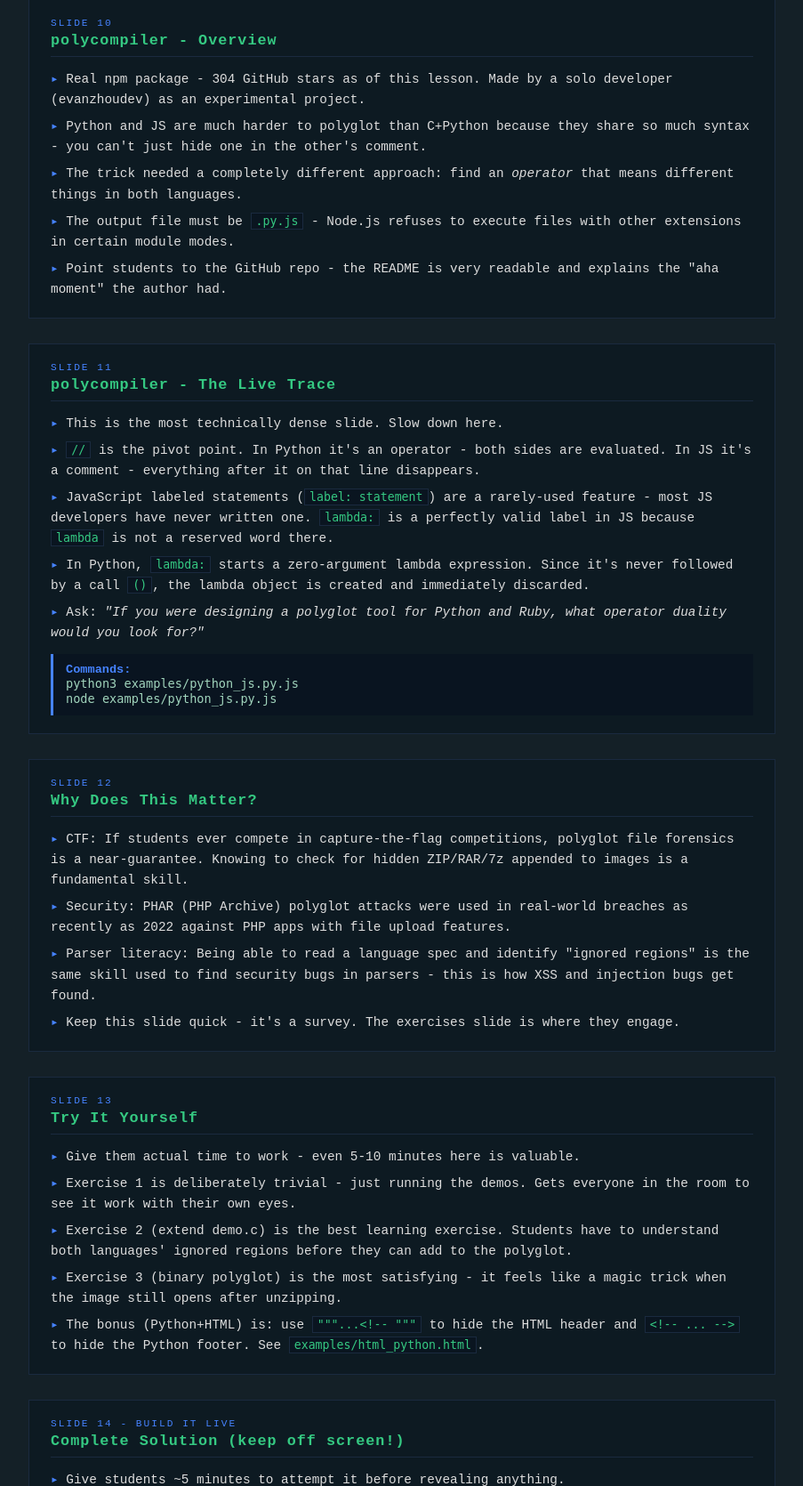
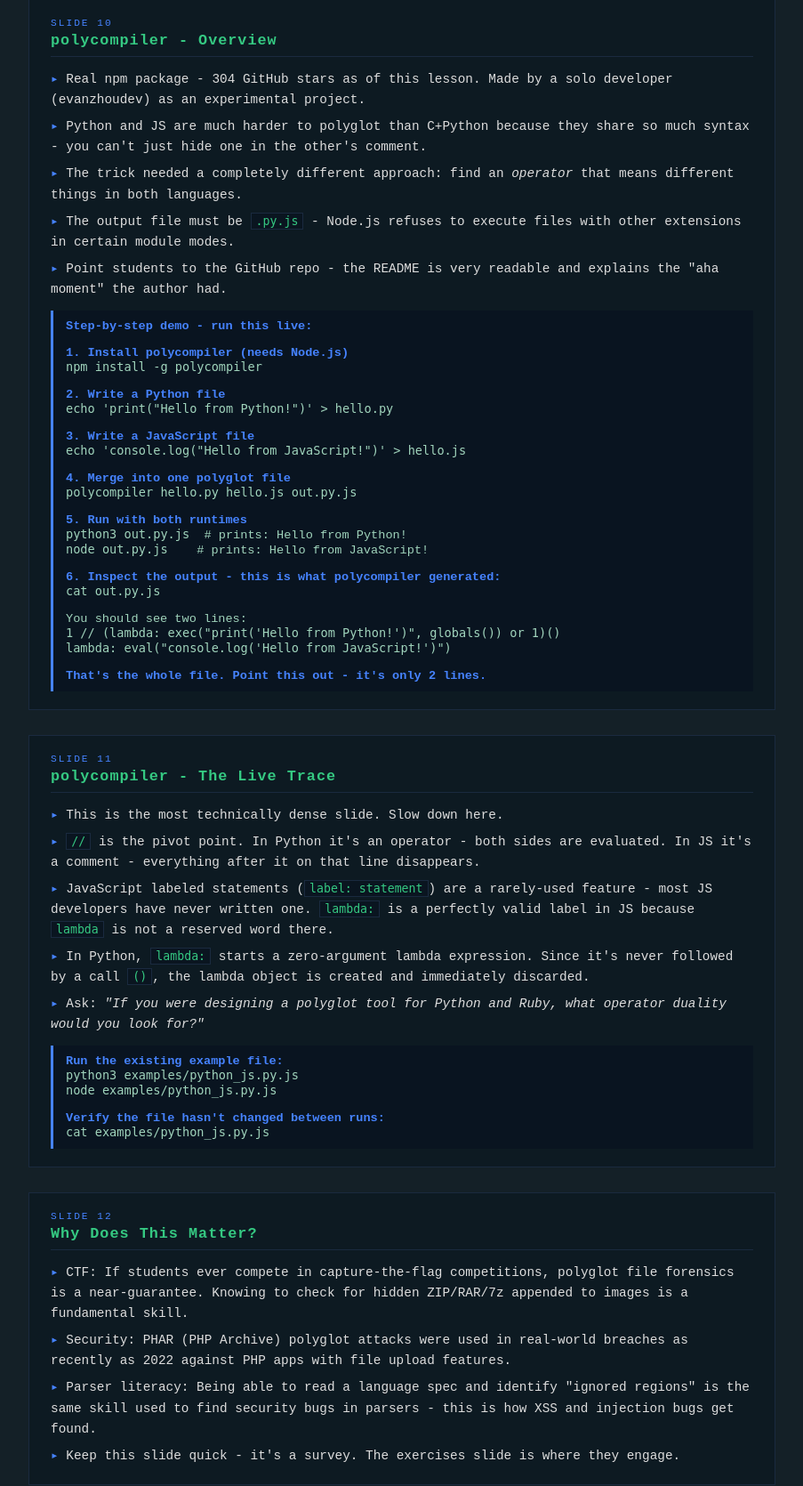
Before and after one commit to hacksu/polyglot, a Flask app: page /notes in a window 1280 px wide. Shown: the part 3340-5010 px from the top of the page at 89% size, without its empty margins (188-1091 px from the left). Run offline with Flask 3, Linux system fonts and the light colour scheme.

Commit message:
update notes

```diff
--- a/presentation/templates/notes.html
+++ b/presentation/templates/notes.html
@@ -220,6 +220,26 @@
     <li>The output file must be <code>.py.js</code> - Node.js refuses to execute files with other extensions in certain module modes.</li>
     <li>Point students to the GitHub repo - the README is very readable and explains the "aha moment" the author had.</li>
   </ul>
+  <div class="demo">
+    <strong>Step-by-step demo - run this live:</strong><br><br>
+    <strong>1. Install polycompiler (needs Node.js)</strong><br>
+    <code>npm install -g polycompiler</code><br><br>
+    <strong>2. Write a Python file</strong><br>
+    <code>echo 'print("Hello from Python!")' &gt; hello.py</code><br><br>
+    <strong>3. Write a JavaScript file</strong><br>
+    <code>echo 'console.log("Hello from JavaScript!")' &gt; hello.js</code><br><br>
+    <strong>4. Merge into one polyglot file</strong><br>
+    <code>polycompiler hello.py hello.js out.py.js</code><br><br>
+    <strong>5. Run with both runtimes</strong><br>
+    <code>python3 out.py.js</code>&nbsp;&nbsp;# prints: Hello from Python!<br>
+    <code>node out.py.js</code>&nbsp;&nbsp;&nbsp;&nbsp;# prints: Hello from JavaScript!<br><br>
+    <strong>6. Inspect the output - this is what polycompiler generated:</strong><br>
+    <code>cat out.py.js</code><br><br>
+    You should see two lines:<br>
+    <code>1 // (lambda: exec("print('Hello from Python!')", globals()) or 1)()</code><br>
+    <code>lambda: eval("console.log('Hello from JavaScript!')")</code><br><br>
+    <strong>That's the whole file. Point this out - it's only 2 lines.</strong>
+  </div>
 </div>
 
 <div class="slide-note">
@@ -233,9 +253,11 @@
     <li>Ask: <em>"If you were designing a polyglot tool for Python and Ruby, what operator duality would you look for?"</em></li>
   </ul>
   <div class="demo">
-    <strong>Commands:</strong><br>
+    <strong>Run the existing example file:</strong><br>
     <code>python3 examples/python_js.py.js</code><br>
-    <code>node examples/python_js.py.js</code>
+    <code>node examples/python_js.py.js</code><br><br>
+    <strong>Verify the file hasn't changed between runs:</strong><br>
+    <code>cat examples/python_js.py.js</code>
   </div>
 </div>
 
```
Also changed, not shown: presentation/austin-big.JPG (deleted).
